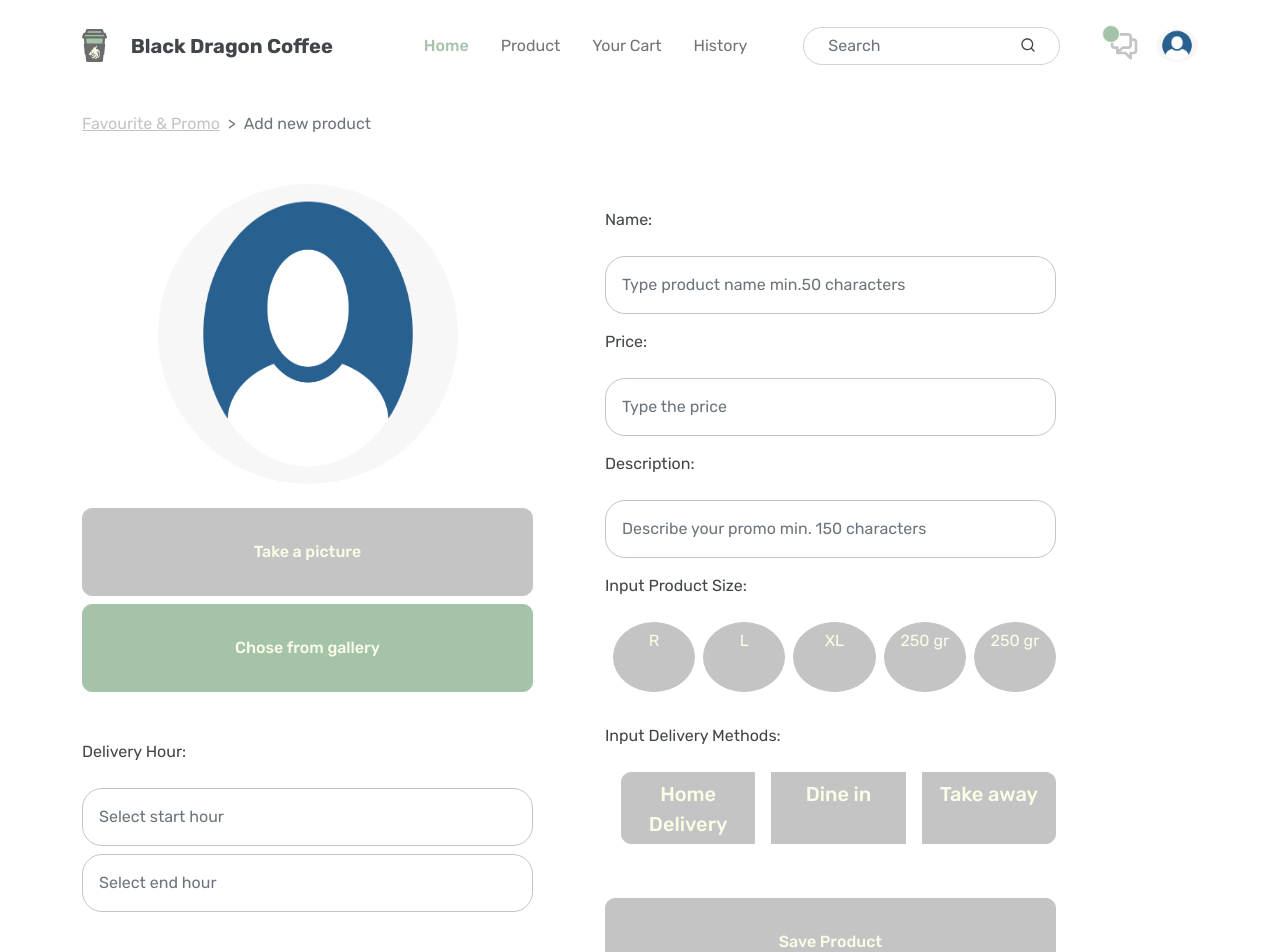
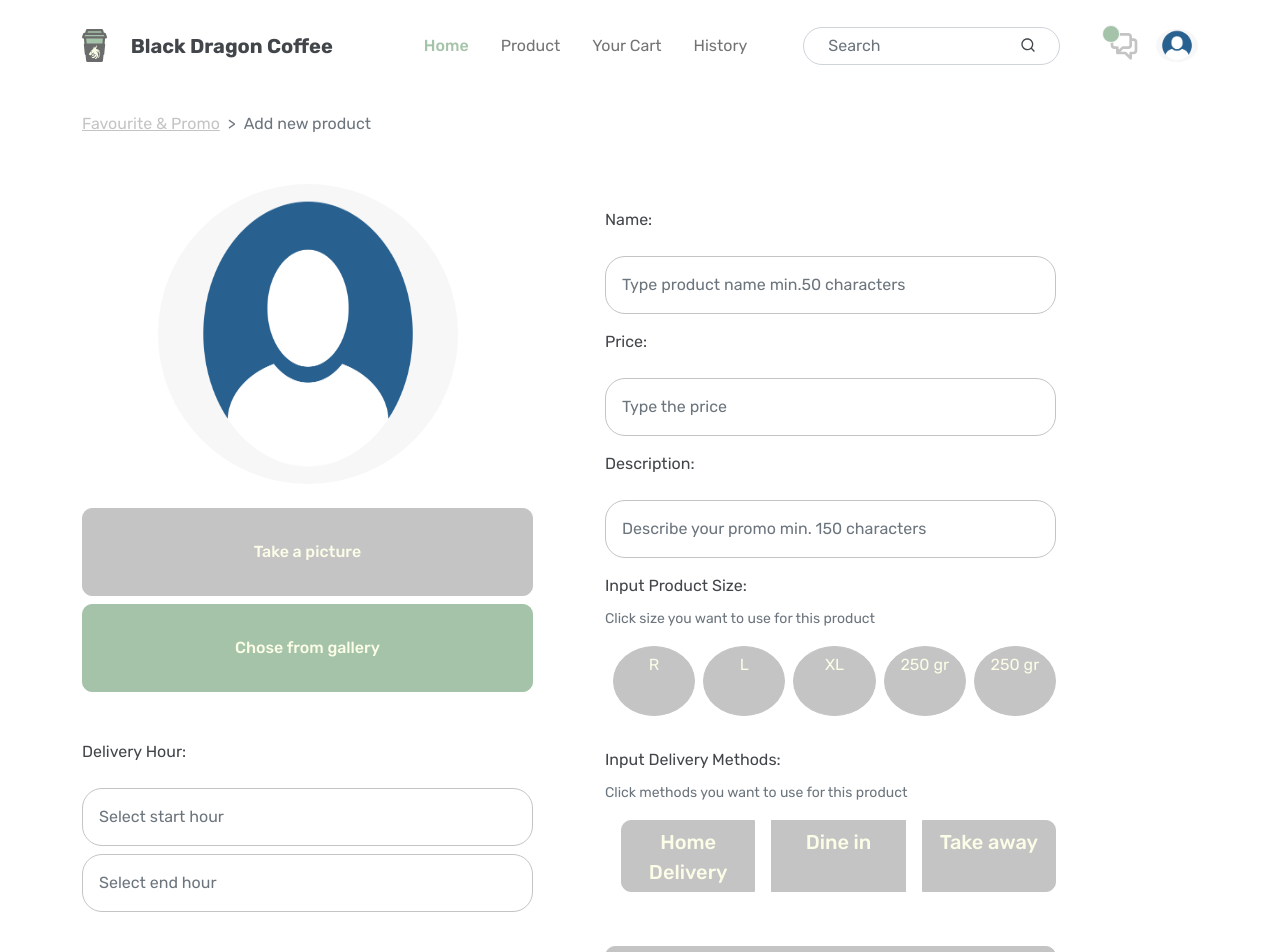
Before and after one commit to aviantofan/black-dragon-coffeeshop-frontend, a React (Create React App) app: page / in a window 1280 px wide. Shown: the top 952 px of the page. Built offline with nearby package versions, Linux system fonts and the light colour scheme.

Commit message:
feat : add text layout in input product

```diff
--- a/src/pages/InputProduct.js
+++ b/src/pages/InputProduct.js
@@ -53,6 +53,11 @@ export default class InputProduct extends Component {
                     </Form.Group>
                     <div>
                       <Form.Label>Input Product Size:</Form.Label>
+                      <div>
+                        <Form.Text>
+                          Click size you want to use for this product
+                        </Form.Text>
+                      </div>
                       <div className="mt-3">
                         <ToggleButtonGroup type="checkbox" className="mb-2 form-checkbox justify content-center">
                           <ToggleButton id="tbg-check-1" className='btn-product-size cup rounded-circle ms-2 text-cream' value={1}>
@@ -75,6 +80,11 @@ export default class InputProduct extends Component {
                     </div>
                     <div className="mt-4" >
                       <Form.Label>Input Delivery Methods:</Form.Label>
+                      <div>
+                        <Form.Text>
+                          Click methods you want to use for this product
+                        </Form.Text>
+                      </div>
                       <div className="mt-3">
                         <ToggleButtonGroup type="checkbox" className="mb-2 form-checkbox">
                           <ToggleButton id="tbg-check-1" className='btn-deliver-method ms-3 text-cream fw-bold' value={1}>
```
